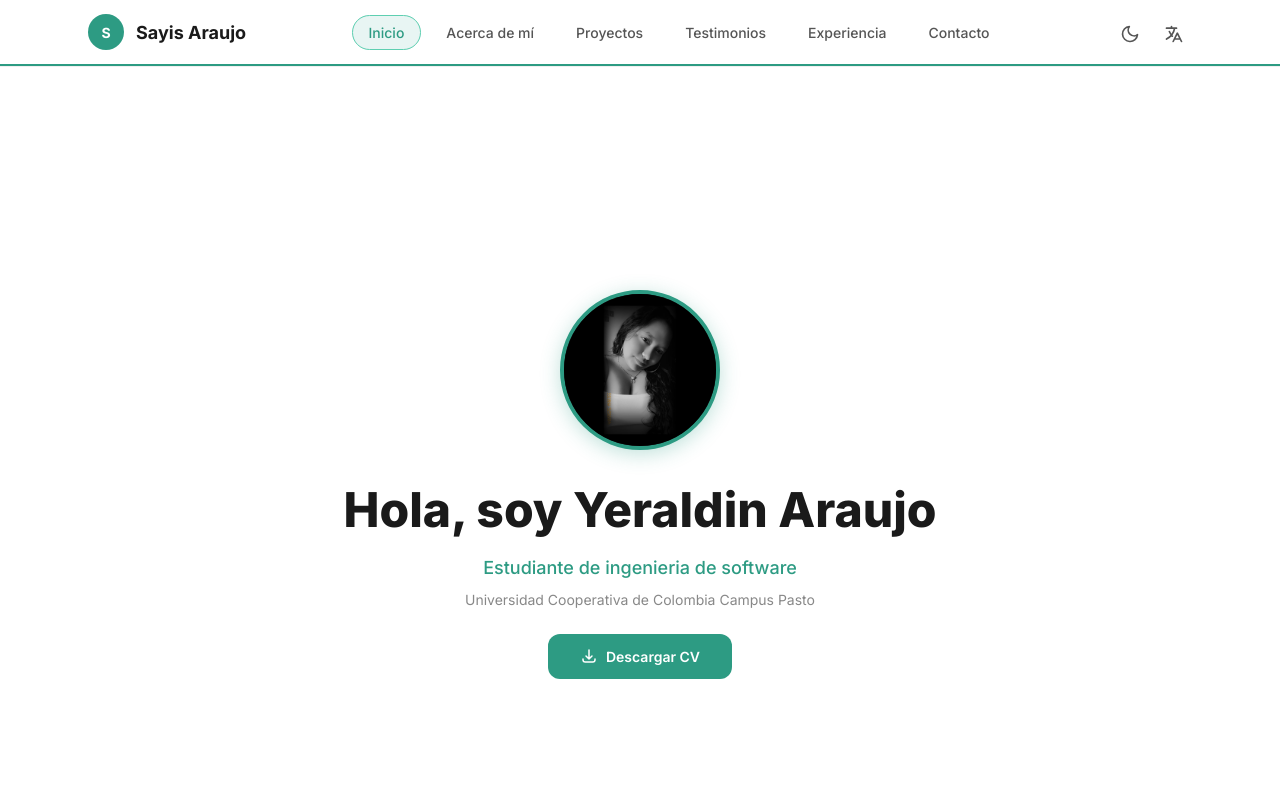
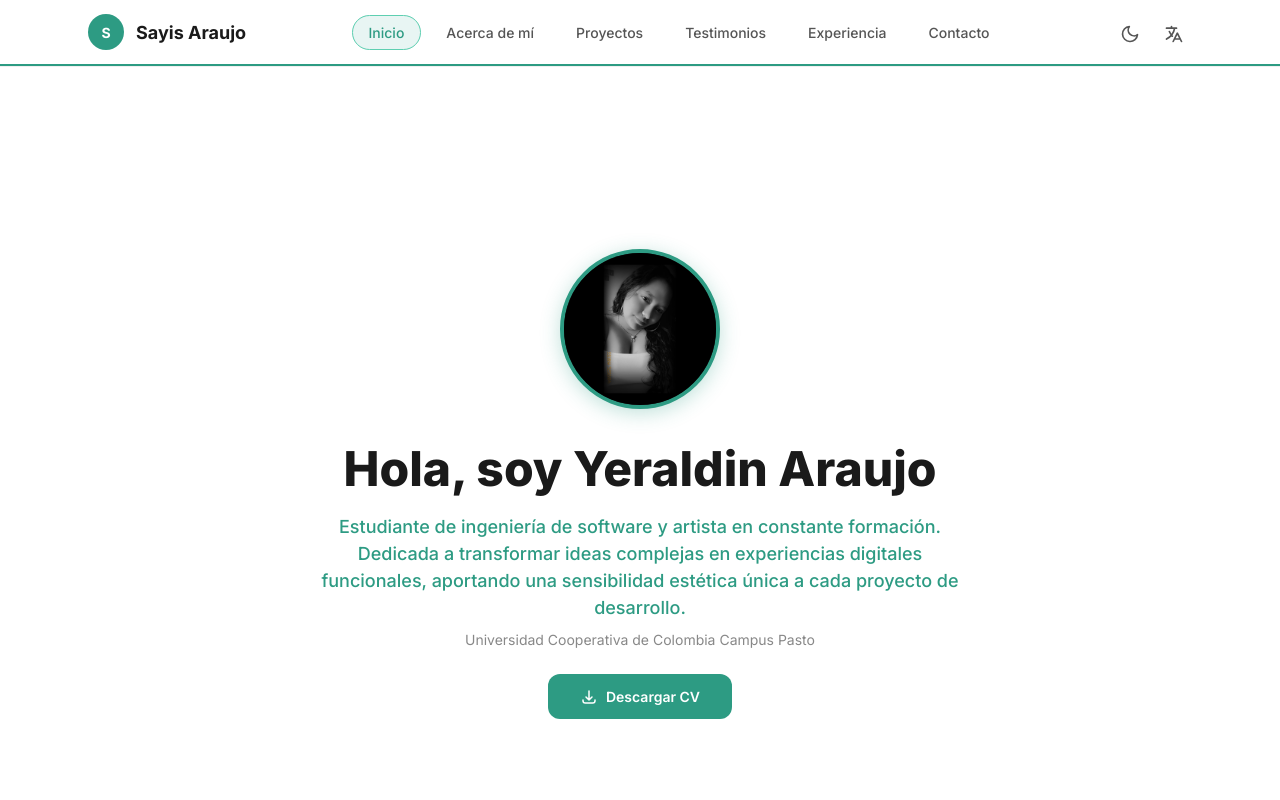
Before and after one commit to Yeraldin3139/portafolio, a Next.js app: page / in a window 1280 px wide. Shown: the top 800 px of the page. Built offline with nearby package versions, Linux system fonts and the light colour scheme.

Commit message:
modificacion descripcion hero

```diff
--- a/components/Hero.tsx
+++ b/components/Hero.tsx
@@ -46,7 +46,7 @@ export default function Hero() {
             {lang === "es" ? "Hola, soy Yeraldin Araujo" : "Hi, I'm Yeraldin Araujo"}
           </h1>
           <p style={{ fontSize: "1.125rem", fontWeight: "500", color: "#2D9B83" }}>
-            {lang === "es" ? "Estudiante de ingenieria de software" : "Software engineering student"}
+            {lang === "es" ? "Estudiante de ingeniería de software y artista en constante formación. Dedicada a transformar ideas complejas en experiencias digitales funcionales, aportando una sensibilidad estética única a cada proyecto de desarrollo." : "Software engineering student and artist in the making. Dedicated to transforming complex ideas into functional digital experiences, bringing a unique aesthetic sensitivity to every development project."}
           </p>
           <p style={{ fontSize: "0.875rem", color: darkMode ? "#aaaaaa" : "#888888" }}>
             {lang === "es"
```
